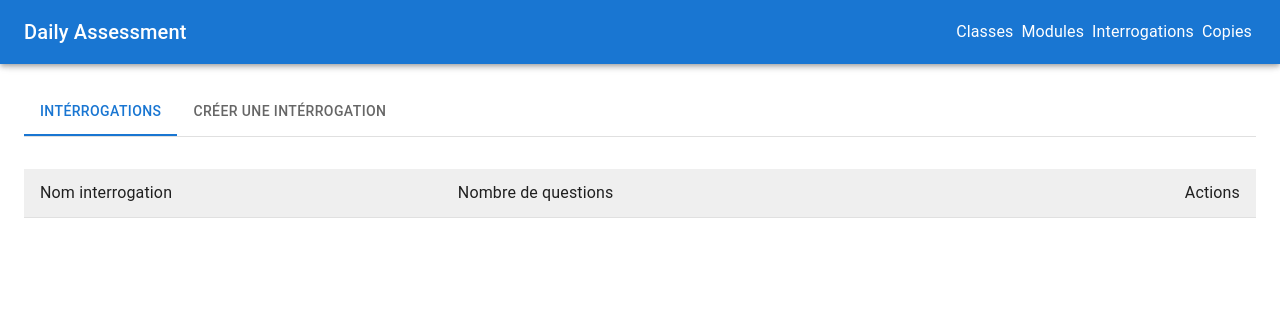
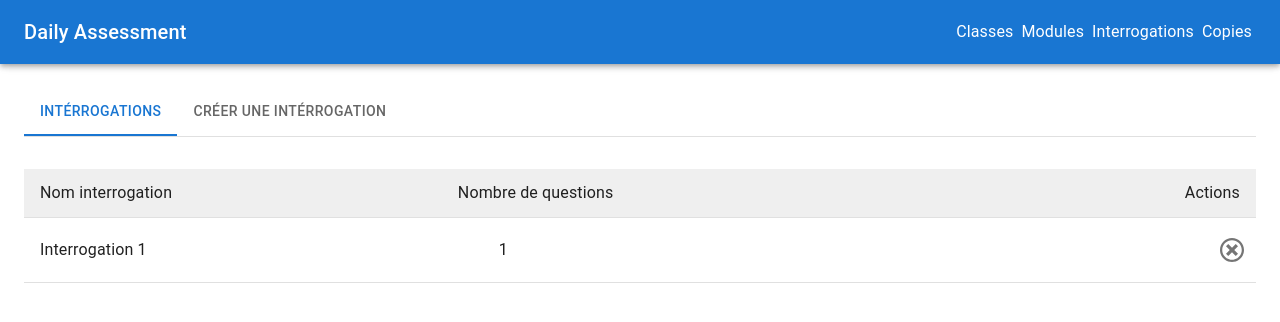
Before and after one commit to Kodians/assessment-manager, a React (Create React App) app in the folder front/: page /teacher/interrogations in a window 1280 px wide. Shown: the top 322 px of the page. Built offline with nearby package versions, Linux system fonts and the light colour scheme.

Commit message:
separate assessments list and assessment form in two differents tabs

```diff
--- a/front/src/components/assessments/AssessmentRelatedClassAndModule.tsx
+++ b/front/src/components/assessments/AssessmentRelatedClassAndModule.tsx
@@ -33,11 +33,7 @@ export const AssessmentRelatedClassAndModule = () => {
         maxHeight: 420,
       }}
     >
-      {[
-        { name: 'Miage M2 - Alternance' },
-        { name: 'Miage M2 - Formation Initiale' },
-        { name: 'Miage M1 - Alternance' },
-      ].map((item, index, arr) => (
+      {[1, 2, 3, 4, 5, 6, 7, 8, 9, 10].map((value, index, arr) => (
         <ListItem
           key={item.name}
           onMouseEnter={() => handleMouseEnter(index)}
--- a/front/src/pages/question.tsx
+++ b/front/src/pages/question.tsx
@@ -78,7 +78,23 @@ export const Question = ({ appRef }: any) => {
     },
   ])
 
-  const [assessments, setAssessments] = React.useState<any>()
+  const [assessments, setAssessments] = React.useState<any>([
+    {
+      id: 1,
+      name: 'Interrogation 1',
+      questions: [
+        {
+          id: 1,
+          type: 'Question choix multiple',
+          question: 'Quelle est la capitale de la France ?',
+          responses: [
+            { id: 1, text: 'Paris' },
+            { id: 2, text: 'Lyon' },
+          ],
+        },
+      ],
+    },
+  ])
 
   const [assessmentName, setAssessmentName] = React.useState<string>('')
 
@@ -159,7 +175,7 @@ export const Question = ({ appRef }: any) => {
               sx={{ fontweight: 'bold', fontSize: 16, display: 'flex', justifyContent: 'flex-end' }}
             />
           </ListItem>
-          {/* {assessments.map((assessment: any) => (
+          {assessments.map((assessment: any) => (
             <ListItem key={assessment.id} divider sx={{ display: 'flex', justifyContent: 'center' }}>
               <ListItemText primary={assessment.name} />
               <ListItemText primary={assessment.questions.length} />
@@ -169,7 +185,7 @@ export const Question = ({ appRef }: any) => {
                 </IconButton>
               </ListItemText>
             </ListItem>
-          ))} */}
+          ))}
         </List>
       </TabPanel>
       <TabPanel value={value} index={1}>
```
Also changed, not shown: 1 other file (tests, documents, lock files or other folders).
